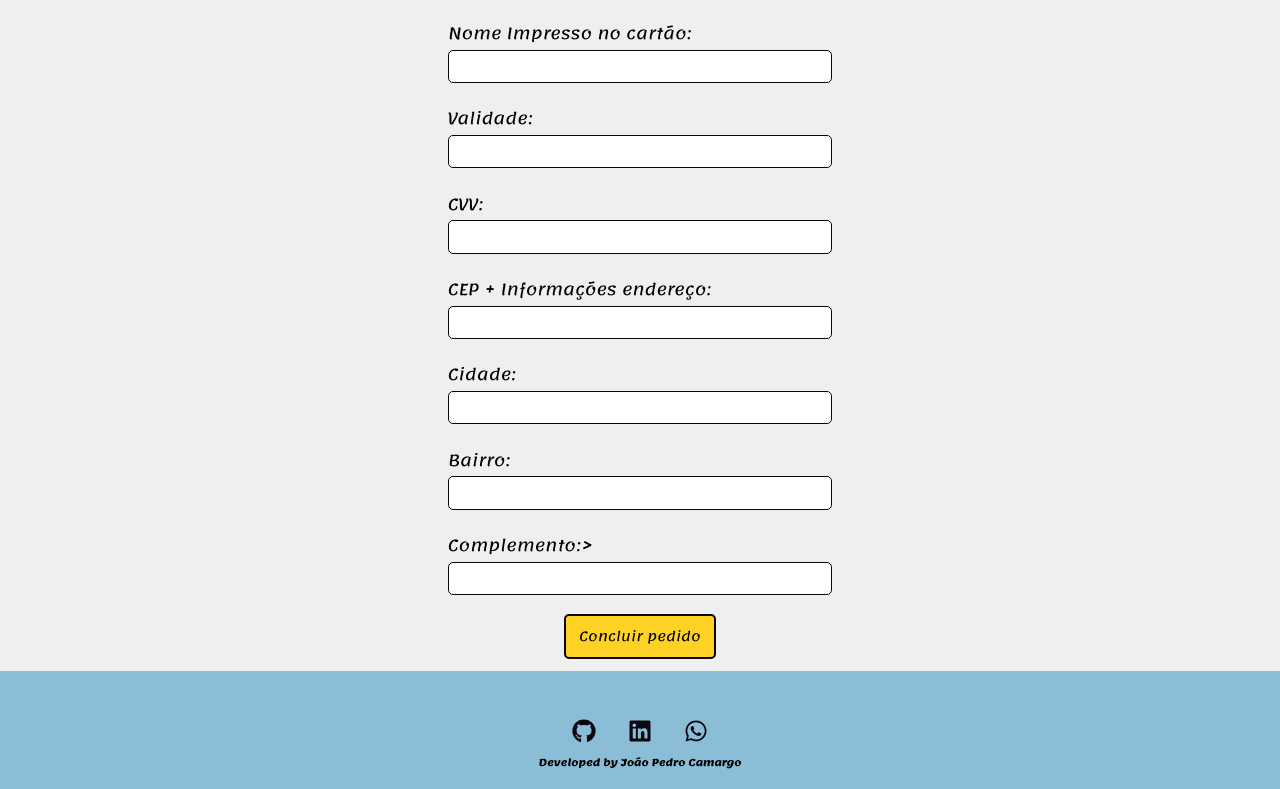
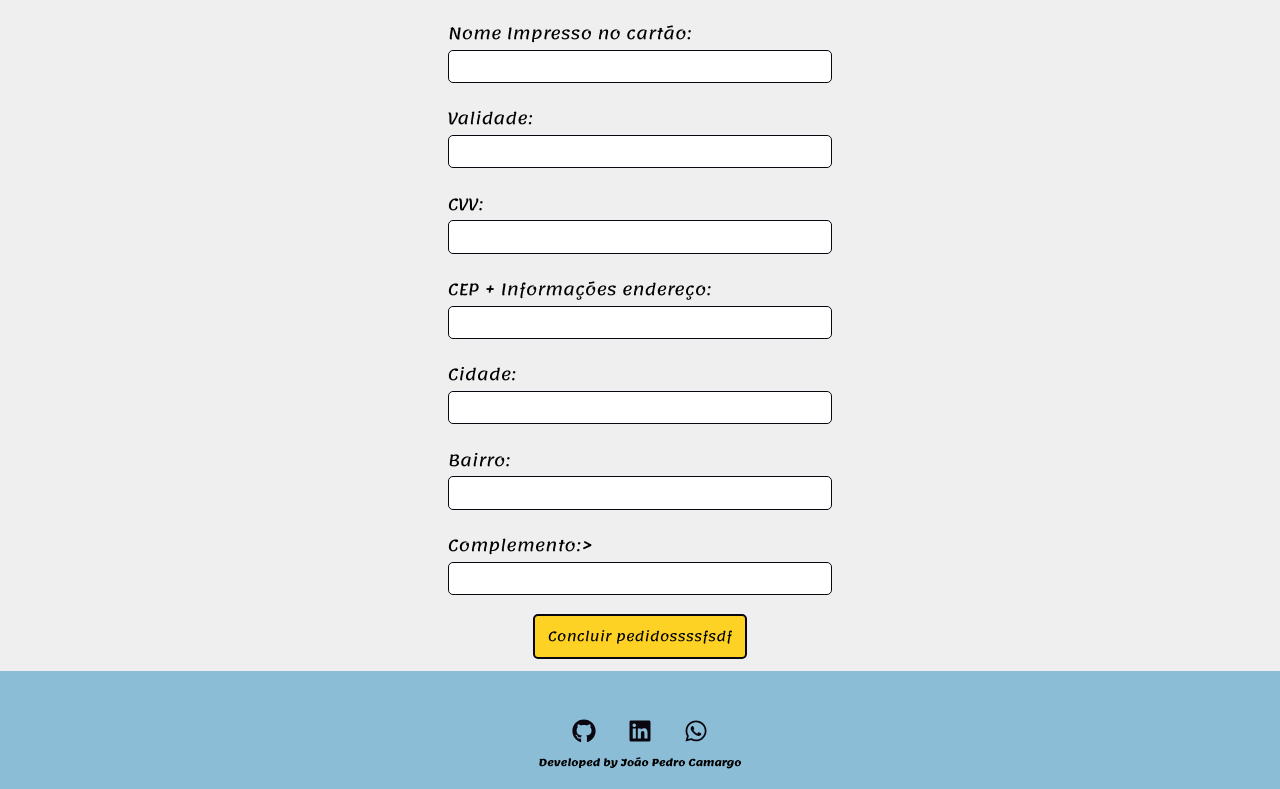
Before and after one commit to Camargo-Joao/Desmanche-do-Juanin, a React (Create React App) app: page /comprar in a window 1280 px wide. Shown: the part 317-1106 px from the top of the page. Built offline with nearby package versions, Linux system fonts and the light colour scheme; a web font is replaced by a local one.

Commit message:
nome-botao

```diff
--- a/src/components/pages/Compras.js
+++ b/src/components/pages/Compras.js
@@ -26,7 +26,7 @@ function Compras() {
 
         <Input type="text" label="Complemento:>" />
 
-        <Button path="/finalizar-compra">Concluir pedido</Button>
+        <Button path="/finalizar-compra">Concluir pedidossssfsdf</Button>
       </form>
     </div>
   );
```
